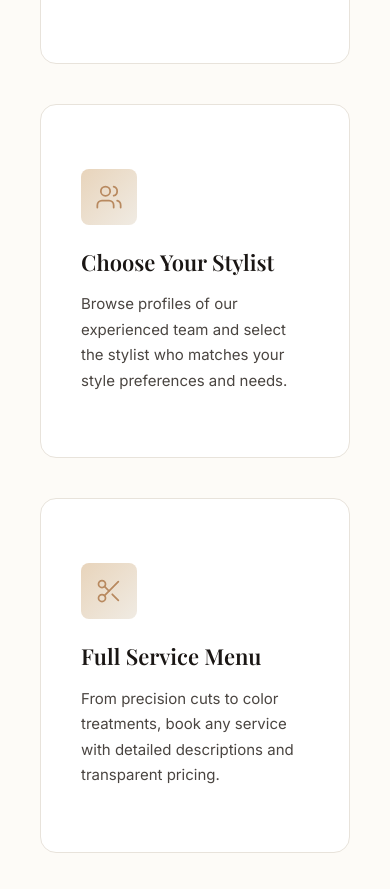
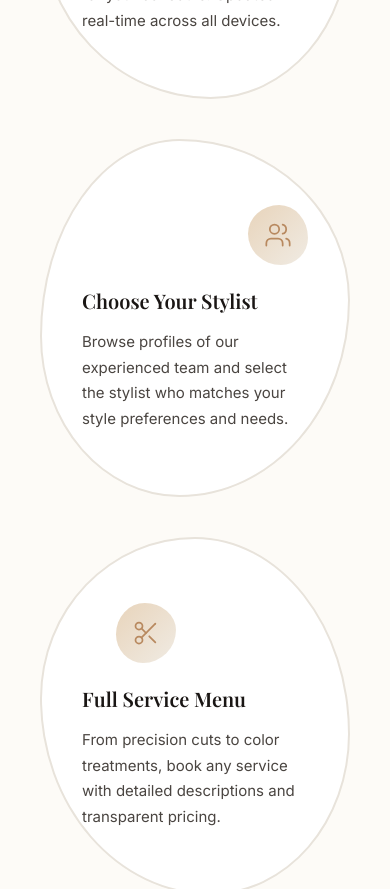
Before and after one commit to leverh/appointment-booking-client, a React (Vite) app: page / in a window 390 px wide. Shown: the part 3360-4249 px from the top of the page. Built offline with nearby package versions, Linux system fonts and the light colour scheme.

Commit message:
Changed style across landing and booking pages

```diff
--- a/src/components/BookingPage.css
+++ b/src/components/BookingPage.css
@@ -3,6 +3,95 @@
   margin: 0 auto;
   padding: var(--space-xl) var(--space-lg);
   min-height: calc(100vh - 200px);
+}
+
+/* ============================================
+   BOOKING PAGE HERO
+   ============================================ */
+
+.booking-hero {
+  position: relative;
+  height: 40vh;
+  min-height: 350px;
+  display: flex;
+  align-items: center;
+  justify-content: center;
+  margin: 0 calc(-1 * var(--space-lg)) var(--space-2xl);
+  overflow: hidden;
+  background: linear-gradient(
+    135deg,
+    rgba(26, 22, 20, 0.8) 0%,
+    rgba(26, 22, 20, 0.6) 50%,
+    rgba(26, 22, 20, 0.75) 100%
+  ),
+  url('../assets/hero-2.webp');
+  background-size: cover;
+  background-position: bottom;
+}
+
+/* Gradient overlay */
+.booking-hero::before {
+  content: '';
+  position: absolute;
+  inset: 0;
+  background: radial-gradient(
+    circle at 40% 50%,
+    rgba(212, 165, 116, 0.12) 0%,
+    transparent 50%
+  );
+  pointer-events: none;
+}
+
+.booking-hero-content {
+  position: relative;
+  z-index: 2;
+  text-align: center;
+  padding: var(--space-lg);
+  max-width: 800px;
+  animation: fadeInUp 0.8s ease-out;
+}
+
+@keyframes fadeInUp {
+  from {
+    opacity: 0;
+    transform: translateY(30px);
+  }
+  to {
+    opacity: 1;
+    transform: translateY(0);
+  }
+}
+
+.booking-hero-content h1 {
+  font-family: var(--font-display);
+  font-size: clamp(36px, 5vw, 56px);
+  font-weight: 600;
+  color: var(--color-white);
+  margin-bottom: var(--space-md);
+  letter-spacing: -0.02em;
+  text-shadow: 0 4px 12px rgba(0, 0, 0, 0.3);
+}
+
+.booking-hero-content p {
+  font-size: clamp(16px, 2vw, 20px);
+  color: rgba(255, 255, 255, 0.95);
+  line-height: 1.6;
+  font-weight: 300;
+  text-shadow: 0 2px 8px rgba(0, 0, 0, 0.2);
+}
+
+.booking-container {
+  padding: 0;
+}
+
+.booking-header {
+  text-align: center;
+  margin-bottom: var(--space-xl);
+  padding: 0 var(--space-lg);
+}
+
+.booking-header h1 {
+  display: none; /* Hidin' duplicate title */
 }
 
 /* ============================================
@@ -684,6 +773,20 @@
     padding: var(--space-lg) var(--space-md);
   }
 
+  .booking-hero {
+    height: 35vh;
+    min-height: 300px;
+    margin: 0 calc(-1 * var(--space-md)) var(--space-xl);
+  }
+
+  .booking-hero-content h1 {
+    font-size: 32px;
+  }
+
+  .booking-hero-content p {
+    font-size: 16px;
+  }
+
   .booking-header h1 {
     font-size: 32px;
   }
@@ -729,6 +832,15 @@
 }
 
 @media (max-width: 480px) {
+  .booking-hero {
+    height: 30vh;
+    min-height: 250px;
+  }
+
+  .booking-hero-content {
+    padding: var(--space-md);
+  }
+
   .step-content h2 {
     font-size: 28px;
   }
--- a/src/components/BookingPage.jsx
+++ b/src/components/BookingPage.jsx
@@ -237,8 +237,14 @@ const BookingPage = () => {
 
   return (
     <div className="booking-container">
+      <div className="booking-hero">
+        <div className="booking-hero-content">
+          <h1>Book Your Appointment</h1>
+          <p>Choose your service and preferred time in just a few steps</p>
+        </div>
+      </div>
+
       <div className="booking-header">
-        <h1>Book Your Appointment</h1>
         <div className="step-indicator">
           <div className={`step ${step >= 1 ? 'active' : ''}`}>1. Service</div>
           <div className={`step ${step >= 2 ? 'active' : ''}`}>2. Stylist</div>
--- a/src/components/LandingPage.css
+++ b/src/components/LandingPage.css
@@ -315,19 +315,57 @@
 }
 
 /* ============================================
-   FEATURES - Clean card grid
+   FEATURES
    ============================================ */
 
 .features {
   padding: var(--space-2xl) 0;
   background: var(--color-cream);
+  position: relative;
+  overflow: hidden;
+}
+
+/* Background blobs */
+.features::before,
+.features::after {
+  content: '';
+  position: absolute;
+  border-radius: 50%;
+  pointer-events: none;
+  opacity: 0.4;
+}
+
+.features::before {
+  width: 400px;
+  height: 400px;
+  background: radial-gradient(
+    circle,
+    rgba(212, 165, 116, 0.15) 0%,
+    transparent 70%
+  );
+  top: -100px;
+  right: -100px;
+}
+
+.features::after {
+  width: 500px;
+  height: 500px;
+  background: radial-gradient(
+    circle,
+    rgba(196, 133, 111, 0.1) 0%,
+    transparent 70%
+  );
+  bottom: -150px;
+  left: -150px;
 }
 
 .features-header {
   text-align: center;
   max-width: 700px;
-  margin: 0 auto var(--space-xl);
+  margin: 0 auto var(--space-2xl);
   padding: 0 var(--space-lg);
+  position: relative;
+  z-index: 2;
 }
 
 .features h3 {
@@ -342,67 +380,147 @@
   line-height: 1.7;
 }
 
+/* Organic grid */
 .features-grid {
   display: grid;
-  grid-template-columns: repeat(auto-fit, minmax(280px, 1fr));
-  gap: var(--space-lg);
-  max-width: 1200px;
+  grid-template-columns: repeat(2, 1fr);
+  gap: var(--space-xl);
+  max-width: 1100px;
   margin: 0 auto;
   padding: 0 var(--space-lg);
+  position: relative;
+  z-index: 2;
 }
 
 .feature-card {
   background: var(--color-white);
-  border: 1px solid var(--color-stone);
-  border-radius: var(--radius-lg);
+  border: 2px solid var(--color-stone);
   padding: var(--space-xl) var(--space-lg);
   transition: all 0.4s cubic-bezier(0.4, 0, 0.2, 1);
   position: relative;
-  overflow: hidden;
+  overflow: visible;
+
+  /* Unique shapes for each card */
+  border-radius: 60% 40% 40% 60% / 50% 60% 40% 50%;
 }
 
+.feature-card:nth-child(2) {
+  border-radius: 40% 60% 60% 40% / 60% 40% 60% 40%;
+  margin-top: var(--space-xl);
+}
+
+.feature-card:nth-child(3) {
+  border-radius: 50% 50% 40% 60% / 40% 60% 40% 60%;
+  margin-top: calc(-1 * var(--space-lg));
+}
+
+.feature-card:nth-child(4) {
+  border-radius: 60% 40% 50% 50% / 60% 40% 60% 40%;
+  margin-top: var(--space-lg);
+}
+
+/* Blob behind each card */
 .feature-card::before {
   content: '';
   position: absolute;
-  top: 0;
-  left: 0;
-  right: 0;
-  height: 4px;
+  inset: -20px;
   background: linear-gradient(
-    90deg,
-    var(--color-amber) 0%,
-    var(--color-terracotta) 100%
+    135deg,
+    rgba(212, 165, 116, 0.08) 0%,
+    rgba(196, 133, 111, 0.05) 100%
   );
-  transform: scaleX(0);
-  transform-origin: left;
-  transition: transform 0.4s ease;
+  border-radius: inherit;
+  z-index: -1;
+  opacity: 0;
+  transition: opacity 0.4s ease, transform 0.4s ease;
+  transform: scale(0.95);
 }
 
 .feature-card:hover::before {
-  transform: scaleX(1);
+  opacity: 1;
+  transform: scale(1);
 }
 
 .feature-card:hover {
-  transform: translateY(-8px);
+  transform: scale(1.02) rotate(1deg);
   box-shadow: var(--shadow-medium);
   border-color: var(--color-amber-light);
 }
 
+.feature-card:nth-child(even):hover {
+  transform: scale(1.02) rotate(-1deg);
+}
+
 .feature-icon {
-  width: 56px;
-  height: 56px;
+  width: 70px;
+  height: 70px;
   display: flex;
   align-items: center;
   justify-content: center;
   background: linear-gradient(135deg, var(--color-amber-light) 0%, var(--color-sand) 100%);
-  border-radius: var(--radius-md);
   margin-bottom: var(--space-md);
   color: var(--color-amber-dark);
-  transition: all 0.3s ease;
+  transition: all 0.4s cubic-bezier(0.4, 0, 0.2, 1);
+  position: relative;
+
+  /* Shape for icon container */
+  border-radius: 45% 55% 52% 48% / 55% 48% 52% 45%;
+
+  /* Default position - top left area */
+  margin-left: 0;
 }
 
+.feature-card:nth-child(2) .feature-icon {
+  border-radius: 52% 48% 45% 55% / 48% 55% 45% 52%;
+  /* Top right area */
+  margin-left: auto;
+  margin-right: 0;
+}
+
+.feature-card:nth-child(3) .feature-icon {
+  border-radius: 48% 52% 55% 45% / 52% 45% 55% 48%;
+  /* Slightly left of center */
+  margin-left: 15%;
+}
+
+.feature-card:nth-child(4) .feature-icon {
+  border-radius: 55% 45% 48% 52% / 45% 52% 48% 55%;
+  /* Right-center area */
+  margin-left: auto;
+  margin-right: 10%;
+}
+
+/* Icon animation on hover */
 .feature-card:hover .feature-icon {
-  transform: scale(1.1) rotate(5deg);
+  transform: scale(1.15) rotate(-5deg);
+  box-shadow: var(--shadow-soft);
+}
+
+.feature-card:nth-child(even):hover .feature-icon {
+  transform: scale(1.15) rotate(5deg);
+}
+
+/* Decorative accent line */
+.feature-card::after {
+  content: '';
+  position: absolute;
+  top: 0;
+  left: 50%;
+  transform: translateX(-50%);
+  width: 60%;
+  height: 3px;
+  background: linear-gradient(
+    90deg,
+    transparent 0%,
+    var(--color-amber) 50%,
+    transparent 100%
+  );
+  opacity: 0;
+  transition: opacity 0.4s ease;
+}
+
+.feature-card:hover::after {
+  opacity: 1;
 }
 
 .feature-card h4 {
@@ -416,6 +534,7 @@
   line-height: 1.7;
   font-size: 15px;
 }
+
 
 /* ============================================
    PROCESS SECTION - Step by step
@@ -502,7 +621,7 @@
 }
 
 /* ============================================
-   CTA SECTION - Final push with map
+   CTA SECTION
    ============================================ */
 
 .cta {
@@ -705,6 +824,28 @@
 
   .features-grid {
     grid-template-columns: 1fr;
+    gap: var(--space-lg);
+  }
+
+  .feature-card,
+  .feature-card:nth-child(2),
+  .feature-card:nth-child(3),
+  .feature-card:nth-child(4) {
+    margin-top: 0;
+    /* Slightly less extreme shapes on mobile */
+    border-radius: 55% 45% 45% 55% / 50% 55% 45% 50%;
+  }
+
+  .feature-card:nth-child(2) {
+    border-radius: 45% 55% 55% 45% / 55% 45% 55% 45%;
+  }
+
+  .feature-card:nth-child(3) {
+    border-radius: 50% 50% 45% 55% / 45% 55% 45% 55%;
+  }
+
+  .feature-card:nth-child(4) {
+    border-radius: 55% 45% 50% 50% / 55% 45% 55% 45%;
   }
 
   .process-steps {
@@ -740,6 +881,15 @@
     font-size: 32px;
   }
 
+  .feature-icon {
+    width: 60px;
+    height: 60px;
+  }
+
+  .feature-card h4 {
+    font-size: 20px;
+  }
+
   .trust-number {
     font-size: 36px;
   }
```
Also changed, not shown: src/assets/hero-2.webp (added).
